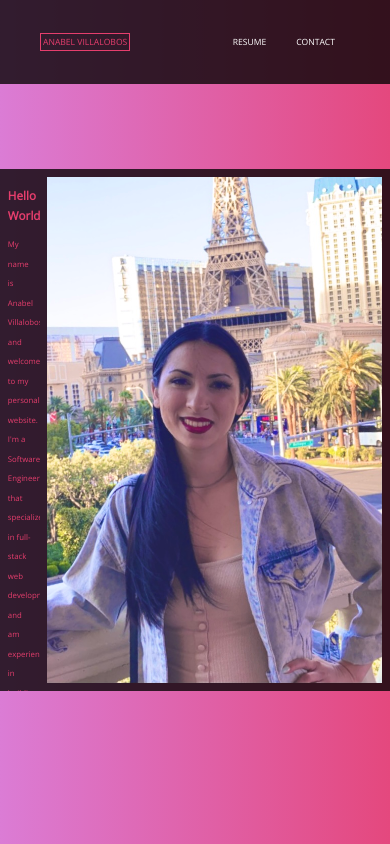
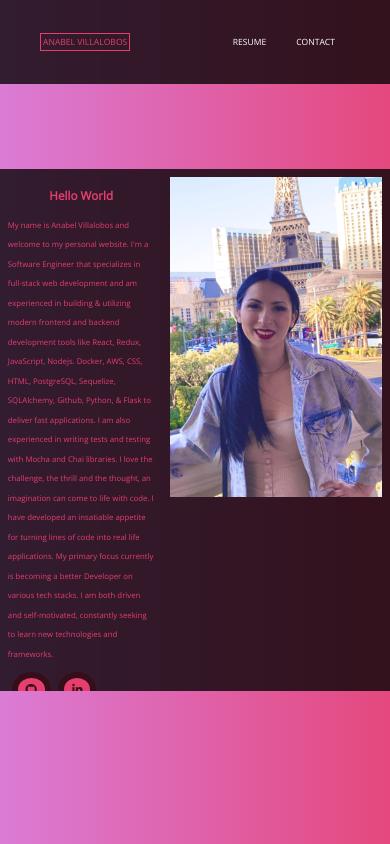
Before and after one commit to annvilla1998/ReactPersonalWebsite, a React (Create React App) app: page / in a window 390 px wide. Built offline with nearby package versions, Linux system fonts and the light colour scheme.

Commit message:
fixed image sizing for mobile

```diff
--- a/src/components/Homepage/Homepage.css
+++ b/src/components/Homepage/Homepage.css
@@ -76,16 +76,22 @@
     display: flex;
 }
 
+.profile-image {
+  overflow: hidden;
+  height: 60vh;
+  width: 40vh;
+  margin-top: 20vh;
+  margin-bottom: 3vh;
+  background-color: var(--dark);
+  padding: 2%;
+  -webkit-animation: focus-in-contract-bck 1s cubic-bezier(0.250, 0.460, 0.450, 0.940) both;
+  animation: focus-in-contract-bck 1s cubic-bezier(0.250, 0.460, 0.450, 0.940) both;
+  margin-left: 0;
+}
+
 .about-me-container img {
-    background-color: var(--dark);
-    margin-top: 20vh;
-    margin-bottom: 3vh;
-    margin-left: 0;
-    width: auto;
-    height: 60vh;
-    padding: 2%;
-    -webkit-animation: focus-in-contract-bck 1s cubic-bezier(0.250, 0.460, 0.450, 0.940) both;
-        animation: focus-in-contract-bck 1s cubic-bezier(0.250, 0.460, 0.450, 0.940) both;
+    height: auto;
+    max-width: 100%;
 }
 
 
--- a/src/components/Homepage/index.js
+++ b/src/components/Homepage/index.js
@@ -24,7 +24,9 @@ export const Homepage = () => {
                     <a href="https://github.com/annvilla1998"><i className="fa-brands fa-github"></i></a>
                     <a href="https://www.linkedin.com/in/anabel-villalobos-5772ab196/"><i className="fa-brands fa-linkedin-in"></i></a>
                 </section>
-                <img alt="Anabel Vilalobos" src={me}/>
+                <div className="profile-image">
+                    <img alt="Anabel Vilalobos" src={me}/>
+                </div>
             </div>
         </main>
     )
```
